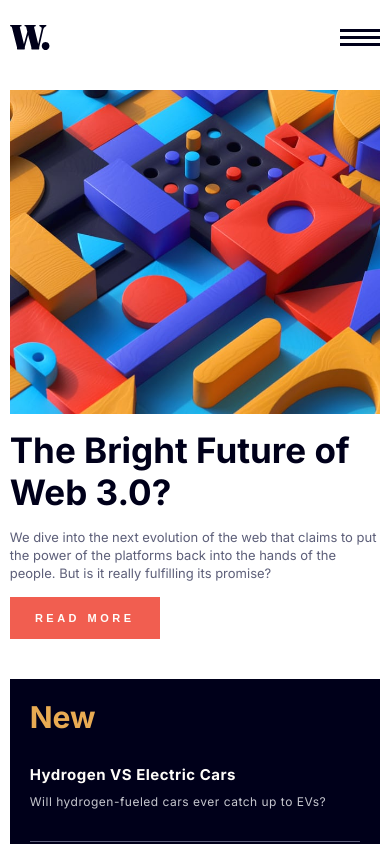
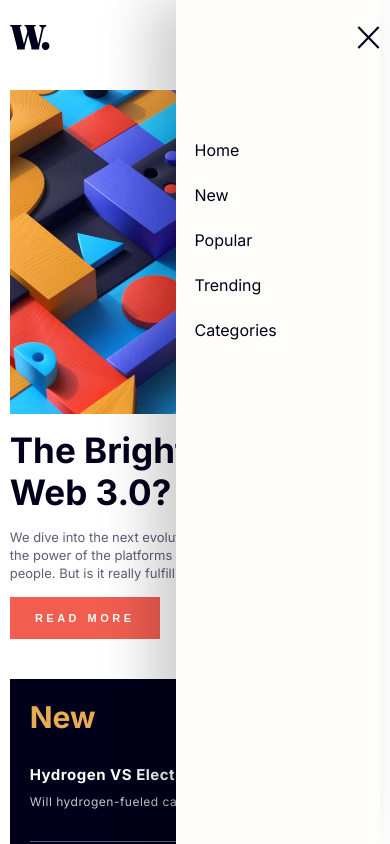
Before and after one commit to amirhossein-peyvand/news-homepage, a React (Vite) app: page / in a window 390 px wide. Both pictures are taken after a click on the picture 360 px from the left and 37 px from the top of the page. Shown: the top 844 px of the page. Built offline with nearby package versions, Linux system fonts and the light colour scheme.

Commit message:
Building and styling mobile menu

```diff
--- /dev/null
+++ b/src/components/MobileMenu.tsx
@@ -0,0 +1,17 @@
+import "../sass/MobileMenu.scss";
+
+const MobileMenu = () => {
+  return (
+    <div className="mobileMenu">
+      <ul>
+        <li>Home</li>
+        <li>New</li>
+        <li>Popular</li>
+        <li>Trending</li>
+        <li>Categories</li>
+      </ul>
+    </div>
+  );
+};
+
+export default MobileMenu;
--- a/src/components/Navbar.tsx
+++ b/src/components/Navbar.tsx
@@ -1,15 +1,35 @@
 import "../sass/Navbar.scss";
+import { useMediaQuery } from "react-responsive";
+import { useState } from "react";
+import closeIcon from "../assets/icon-menu-close.svg";
 import logo from "../assets/logo.svg";
 import menu from "../assets/icon-menu.svg";
-import { useMediaQuery } from "react-responsive";
+import MobileMenu from "./MobileMenu";
 
 const Navbar = () => {
   const isGreaterThan768px = useMediaQuery({ query: "(min-width: 1000px)" });
+  const [clicked, setClicked] = useState(false);
 
   const mobile = (
     <nav className="navbar">
       <img className="logo" src={logo} alt="logo" />
-      <img className="menu" src={menu} alt="menu" />
+      {clicked ? (
+        <img
+          className="close"
+          src={closeIcon}
+          alt="closeIcon"
+          onClick={() => setClicked(false)}
+        />
+      ) : (
+        <img
+          className="menu"
+          src={menu}
+          alt="menu"
+          onClick={() => setClicked(true)}
+        />
+      )}
+
+      {clicked && <MobileMenu />}
     </nav>
   );
 
--- a/src/sass/App.scss
+++ b/src/sass/App.scss
@@ -5,6 +5,7 @@
   margin: 0 auto;
   min-width: 18rem;
   padding-top: 2.5rem;
+  position: relative;
   width: 95%;
 }
 
--- /dev/null
+++ b/src/sass/MobileMenu.scss
@@ -0,0 +1,39 @@
+@import "colors.scss";
+
+.mobileMenu {
+  background-color: $off-white;
+  box-shadow: -25px 0 50px 0 rgba(0, 0, 0, 0.2);
+  display: flex;
+  flex-direction: column;
+  min-height: 100vh;
+  padding-top: 14rem;
+  position: absolute;
+  right: 0;
+  row-gap: 6rem;
+  top: 0;
+  width: 55%;
+
+  ul {
+    display: flex;
+    flex-direction: column;
+    list-style: none;
+    padding-left: 1.8rem;
+    row-gap: 2.5rem;
+
+    li {
+      color: $very-dark-blue;
+      cursor: pointer;
+      font-size: 1.6rem;
+    }
+
+    li:hover {
+      color: $soft-red;
+    }
+  }
+}
+
+@media screen and (min-width: 560px) {
+  .mobileMenu {
+    box-shadow: -10px 0px 43px 0px rgba(0, 0, 0, 0.14);
+  }
+}
--- a/src/sass/Navbar.scss
+++ b/src/sass/Navbar.scss
@@ -9,9 +9,19 @@ nav {
     width: 4rem;
   }
 
+  .menu,
+  .close {
+    cursor: pointer;
+  }
+
   .menu {
-    cursor: pointer;
-    width: 4rem;
+    width: 3.5rem;
+    height: 2.3rem;
+  }
+
+  .close {
+    height: 2.3rem;
+    z-index: 999;
   }
 
   .links {
```
